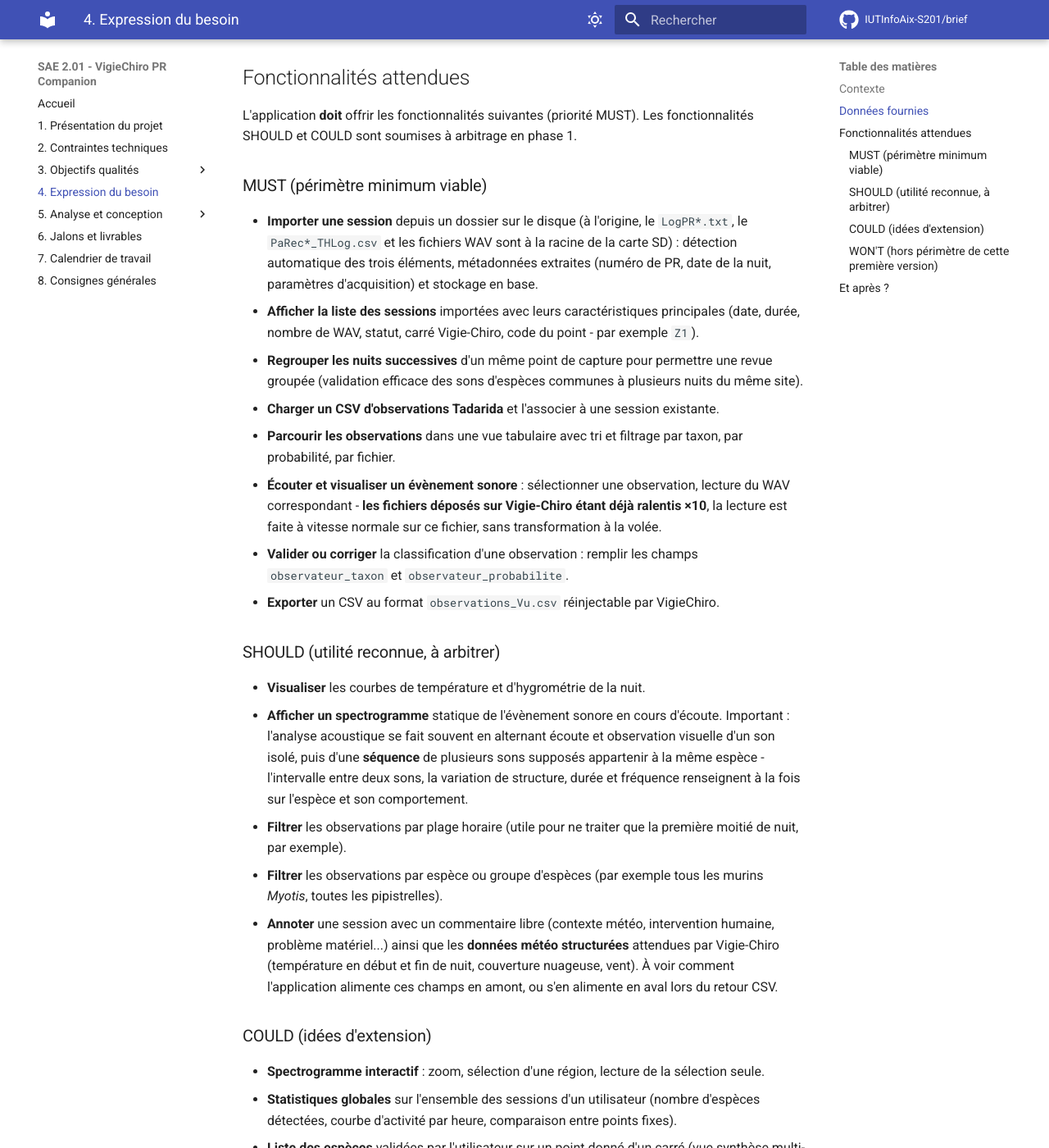
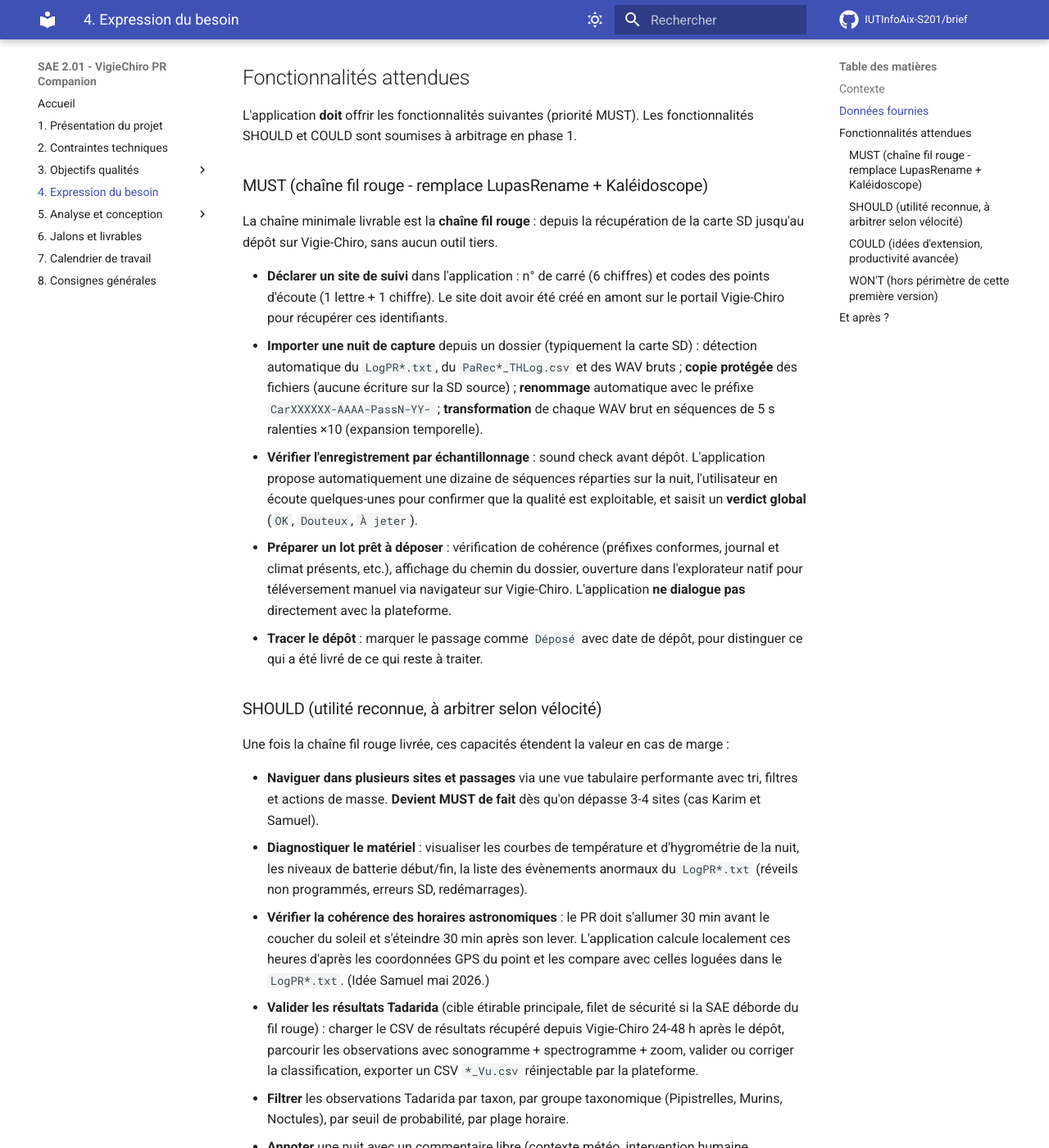
Before and after one commit to IUTInfoAix-S201/brief, an MkDocs documentation site: the page built from docs/Expression du besoin.md, in a window 1280 px wide and 1400 px high, scrolled down 2502 px. Shown: the whole window at 82% size. Built offline with MkDocs 1.6.1 and Material for MkDocs 9.7.7, drawn with Linux system fonts in a browser that asks for light colours; comment, search, counter and statistics services are not loaded; some of the changed text lies outside the part shown.

Commit message:
docs(audit cohérence): expression besoin, contraintes, persona Marie
Étape 5 du plan : alignement des documents périphériques sur la
refonte des étapes 1-4 (modèle conceptuel, parcours, story mapping,
maquettes, périmètre MVP).

Expression du besoin :
- MUST réécrit autour de la chaîne fil rouge : Déclarer site,
  Importer/transformer (remplace LupasRename + Kaléidoscope),
  Vérifier l'enregistrement par échantillonnage, Préparer le lot,
  Tracer le dépôt
- SHOULD : Multi-sites (MUST de fait pour Karim/Samuel), Diagnostic
  matériel, Cohérence horaires astronomiques (idée Samuel), Validation
  Tadarida (cible étirable principale), Filtres taxon/groupe/proba,
  Annotations + météo Vigie-Chiro
- COULD : Modifier rétroactivement rattachement, Regroupement
  multi-nuits, Mode inventaire/activité, Bibliothèque sons, Stats
  globales, Filtres avancés sauvegardés, Reprise sur erreur

Contraintes techniques :
- Ajout d'une section « Composants fournis par l'équipe pédagogique »
  qui décrit la vue audio sonogramme + spectrogramme (FFT + Canvas +
  zoom + cursor synchronisé). Évite que les étudiants tentent de
  réimplémenter une brique technique majeure non triviale.

Persona Marie :
- « cycle de validation » remplacé par le suivi de chaque nuit
  (importée / vérifiée / prêt à déposer / déposée / [plus tard]
  validée taxonomiquement)
- « rappeler de valider avant export » → « rappeler de vérifier
  avant de préparer le lot » (vocabulaire fil rouge)
- Ajout que l'app remplace LupasRename + Kaléidoscope sans qu'elle
  ait à les manipuler

```diff
--- a/docs/Contraintes techniques.md
+++ b/docs/Contraintes techniques.md
@@ -21,6 +21,12 @@ L'application doit respecter les contraintes suivantes :
 - L'application doit être **exécutable depuis la ligne de commande** : `./mvnw javafx:run` doit suffire à la lancer dans un environnement Java 25 + JavaFX 25.
 - Un mode **CLI minimal** (sans IHM) pour réaliser les opérations purement techniques (import d'une session, export d'un CSV) est apprécié mais pas obligatoire.
 
+## Composants fournis par l'équipe pédagogique
+
+Certaines briques techniques lourdes sont fournies pour vous permettre de vous concentrer sur la chaîne métier :
+
+- **Vue audio (sonogramme + spectrogramme)** : composant JavaFX qui prend un fichier WAV en entrée et affiche le sonogramme (amplitude/temps) + le spectrogramme (fréquence/temps) avec **cursor de lecture synchronisé** et **boutons de zoom temps/fréquence**. Le calcul FFT et le rendu graphique sont à l'intérieur du composant — vous l'instanciez avec un chemin de fichier et vous écoutez ses évènements. Utilisé dans [M-Qualification](Analyse%20et%20conception/Maquettes/M-Qualification.md) et [M-Vision-Tadarida](Analyse%20et%20conception/Maquettes/M-Vision-Tadarida.md). Cela élimine la nécessité d'implémenter une FFT (`JTransforms`) et un rendu Canvas performant — vous vous concentrez sur l'intégration et la synchronisation avec le reste de l'application.
+
 ## Licence et publication
 
 - **Licence open-source libérale** (Apache-2.0 ou MIT) pour permettre la réutilisation des composants par la communauté VigieChiro.
--- a/docs/Expression du besoin.md
+++ b/docs/Expression du besoin.md
@@ -45,33 +45,38 @@ Distribution des classifications Tadarida sur cette session, à titre indicatif.
 
 L'application **doit** offrir les fonctionnalités suivantes (priorité MUST). Les fonctionnalités SHOULD et COULD sont soumises à arbitrage en phase 1.
 
-### MUST (périmètre minimum viable)
+### MUST (chaîne fil rouge - remplace LupasRename + Kaléidoscope)
 
-- **Importer une session** depuis un dossier sur le disque (à l'origine, le `LogPR*.txt`, le `PaRec*_THLog.csv` et les fichiers WAV sont à la racine de la carte SD) : détection automatique des trois éléments, métadonnées extraites (numéro de PR, date de la nuit, paramètres d'acquisition) et stockage en base.
-- **Afficher la liste des sessions** importées avec leurs caractéristiques principales (date, durée, nombre de WAV, statut, carré Vigie-Chiro, code du point - par exemple `Z1`).
-- **Regrouper les nuits successives** d'un même point de capture pour permettre une revue groupée (validation efficace des sons d'espèces communes à plusieurs nuits du même site).
-- **Charger un CSV d'observations Tadarida** et l'associer à une session existante.
-- **Parcourir les observations** dans une vue tabulaire avec tri et filtrage par taxon, par probabilité, par fichier.
-- **Écouter et visualiser un évènement sonore** : sélectionner une observation, lecture du WAV correspondant - **les fichiers déposés sur Vigie-Chiro étant déjà ralentis ×10**, la lecture est faite à vitesse normale sur ce fichier, sans transformation à la volée.
-- **Valider ou corriger** la classification d'une observation : remplir les champs `observateur_taxon` et `observateur_probabilite`.
-- **Exporter** un CSV au format `observations_Vu.csv` réinjectable par VigieChiro.
+La chaîne minimale livrable est la **chaîne fil rouge** : depuis la récupération de la carte SD jusqu'au dépôt sur Vigie-Chiro, sans aucun outil tiers.
 
-### SHOULD (utilité reconnue, à arbitrer)
+- **Déclarer un site de suivi** dans l'application : n° de carré (6 chiffres) et codes des points d'écoute (1 lettre + 1 chiffre). Le site doit avoir été créé en amont sur le portail Vigie-Chiro pour récupérer ces identifiants.
+- **Importer une nuit de capture** depuis un dossier (typiquement la carte SD) : détection automatique du `LogPR*.txt`, du `PaRec*_THLog.csv` et des WAV bruts ; **copie protégée** des fichiers (aucune écriture sur la SD source) ; **renommage** automatique avec le préfixe `CarXXXXXX-AAAA-PassN-YY-` ; **transformation** de chaque WAV brut en séquences de 5 s ralenties ×10 (expansion temporelle).
+- **Vérifier l'enregistrement par échantillonnage** : sound check avant dépôt. L'application propose automatiquement une dizaine de séquences réparties sur la nuit, l'utilisateur en écoute quelques-unes pour confirmer que la qualité est exploitable, et saisit un **verdict global** (`OK`, `Douteux`, `À jeter`).
+- **Préparer un lot prêt à déposer** : vérification de cohérence (préfixes conformes, journal et climat présents, etc.), affichage du chemin du dossier, ouverture dans l'explorateur natif pour téléversement manuel via navigateur sur Vigie-Chiro. L'application **ne dialogue pas** directement avec la plateforme.
+- **Tracer le dépôt** : marquer le passage comme `Déposé` avec date de dépôt, pour distinguer ce qui a été livré de ce qui reste à traiter.
 
-- **Visualiser** les courbes de température et d'hygrométrie de la nuit.
-- **Afficher un spectrogramme** statique de l'évènement sonore en cours d'écoute. Important : l'analyse acoustique se fait souvent en alternant écoute et observation visuelle d'un son isolé, puis d'une **séquence** de plusieurs sons supposés appartenir à la même espèce - l'intervalle entre deux sons, la variation de structure, durée et fréquence renseignent à la fois sur l'espèce et son comportement.
-- **Filtrer** les observations par plage horaire (utile pour ne traiter que la première moitié de nuit, par exemple).
-- **Filtrer** les observations par espèce ou groupe d'espèces (par exemple tous les murins *Myotis*, toutes les pipistrelles).
-- **Annoter** une session avec un commentaire libre (contexte météo, intervention humaine, problème matériel...) ainsi que les **données météo structurées** attendues par Vigie-Chiro (température en début et fin de nuit, couverture nuageuse, vent). À voir comment l'application alimente ces champs en amont, ou s'en alimente en aval lors du retour CSV.
+### SHOULD (utilité reconnue, à arbitrer selon vélocité)
 
-### COULD (idées d'extension)
+Une fois la chaîne fil rouge livrée, ces capacités étendent la valeur en cas de marge :
 
-- **Spectrogramme interactif** : zoom, sélection d'une région, lecture de la sélection seule.
-- **Statistiques globales** sur l'ensemble des sessions d'un utilisateur (nombre d'espèces détectées, courbe d'activité par heure, comparaison entre points fixes).
-- **Liste des espèces** validées par l'utilisateur sur un point donné d'un carré (vue synthèse multi-passages).
-- **Vérification de cohérence** des horaires d'enregistrement avec le protocole Vigie-Chiro : le PR doit s'allumer 30 min avant le coucher du soleil et s'éteindre 30 min après son lever. Selon les coordonnées du site, calcul des heures astronomiques attendues et comparaison avec celles effectivement loguées dans le `LogPR*.txt`.
-- **Comparateur** : lecture en parallèle de l'évènement courant et d'un évènement de référence du même taxon, pour faciliter la confirmation visuelle/auditive.
-- **Export d'une bibliothèque de sons de référence** : sélection des observations validées de très bonne qualité, export sous forme de fichiers WAV nommés avec l'espèce validée et le moment de la séquence concerné. Utile pour transmettre des cas-types aux débutants ou pour archiver des références personnelles.
+- **Naviguer dans plusieurs sites et passages** via une vue tabulaire performante avec tri, filtres et actions de masse. **Devient MUST de fait** dès qu'on dépasse 3-4 sites (cas Karim et Samuel).
+- **Diagnostiquer le matériel** : visualiser les courbes de température et d'hygrométrie de la nuit, les niveaux de batterie début/fin, la liste des évènements anormaux du `LogPR*.txt` (réveils non programmés, erreurs SD, redémarrages).
+- **Vérifier la cohérence des horaires astronomiques** : le PR doit s'allumer 30 min avant le coucher du soleil et s'éteindre 30 min après son lever. L'application calcule localement ces heures d'après les coordonnées GPS du point et les compare avec celles loguées dans le `LogPR*.txt`. (Idée Samuel mai 2026.)
+- **Valider les résultats Tadarida** (cible étirable principale, filet de sécurité si la SAE déborde du fil rouge) : charger le CSV de résultats récupéré depuis Vigie-Chiro 24-48 h après le dépôt, parcourir les observations avec sonogramme + spectrogramme + zoom, valider ou corriger la classification, exporter un CSV `*_Vu.csv` réinjectable par la plateforme.
+- **Filtrer** les observations Tadarida par taxon, par groupe taxonomique (Pipistrelles, Murins, Noctules), par seuil de probabilité, par plage horaire.
+- **Annoter** une nuit avec un commentaire libre (contexte météo, intervention humaine, problème matériel) ainsi qu'avec les **données météo structurées** attendues par Vigie-Chiro (température début/fin de nuit, couverture nuageuse, vent).
+
+### COULD (idées d'extension, productivité avancée)
+
+À engager uniquement si la chaîne MUST et les SHOULD sont solides :
+
+- **Modifier rétroactivement** le rattachement (site / point / année / n° passage) d'un passage déjà importé, avec re-renommage automatique de tous les fichiers.
+- **Regrouper les nuits successives** d'un même point pour valider en un coup les espèces communes (productivité Samuel).
+- **Mode inventaire vs activité** pour la validation Tadarida : inventaire = liste des espèces présentes (valider une fois), activité = quantifier toutes les détections.
+- **Exporter une bibliothèque de sons de référence** : sélection des observations validées de très bonne qualité, export par espèce sous forme de dossiers WAV nommés, utile pour transmettre des cas-types aux débutants.
+- **Statistiques globales** sur l'ensemble des sessions (nombre d'espèces détectées, courbe d'activité par heure, comparaison entre points fixes).
+- **Filtres avancés multi-critères** avec sauvegarde de vues nommées.
+- **Reprise sur erreur** : un import ou une validation interrompus peuvent être repris au démarrage suivant.
 
 ### WON'T (hors périmètre de cette première version)
 
```
Also changed, not shown: docs/Analyse et conception/Personas/Marie.md (+4 -4 lines).
